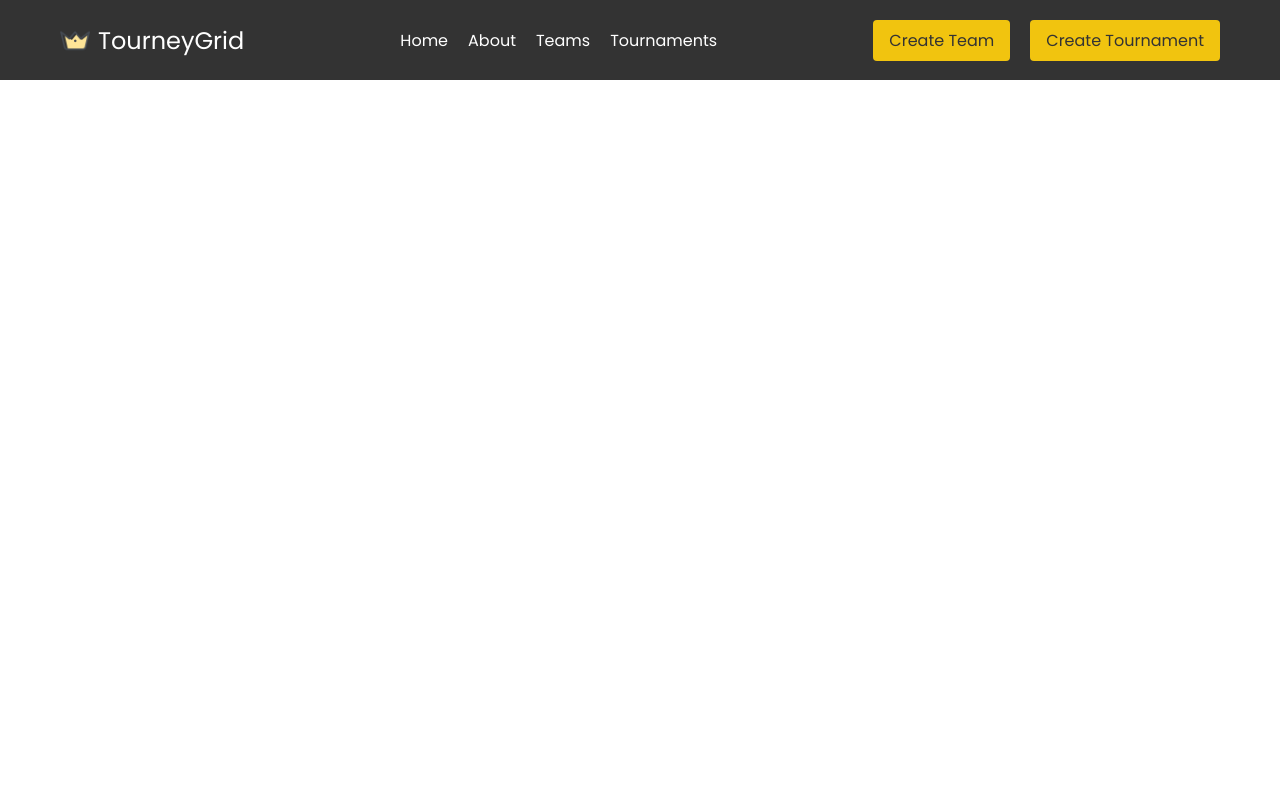
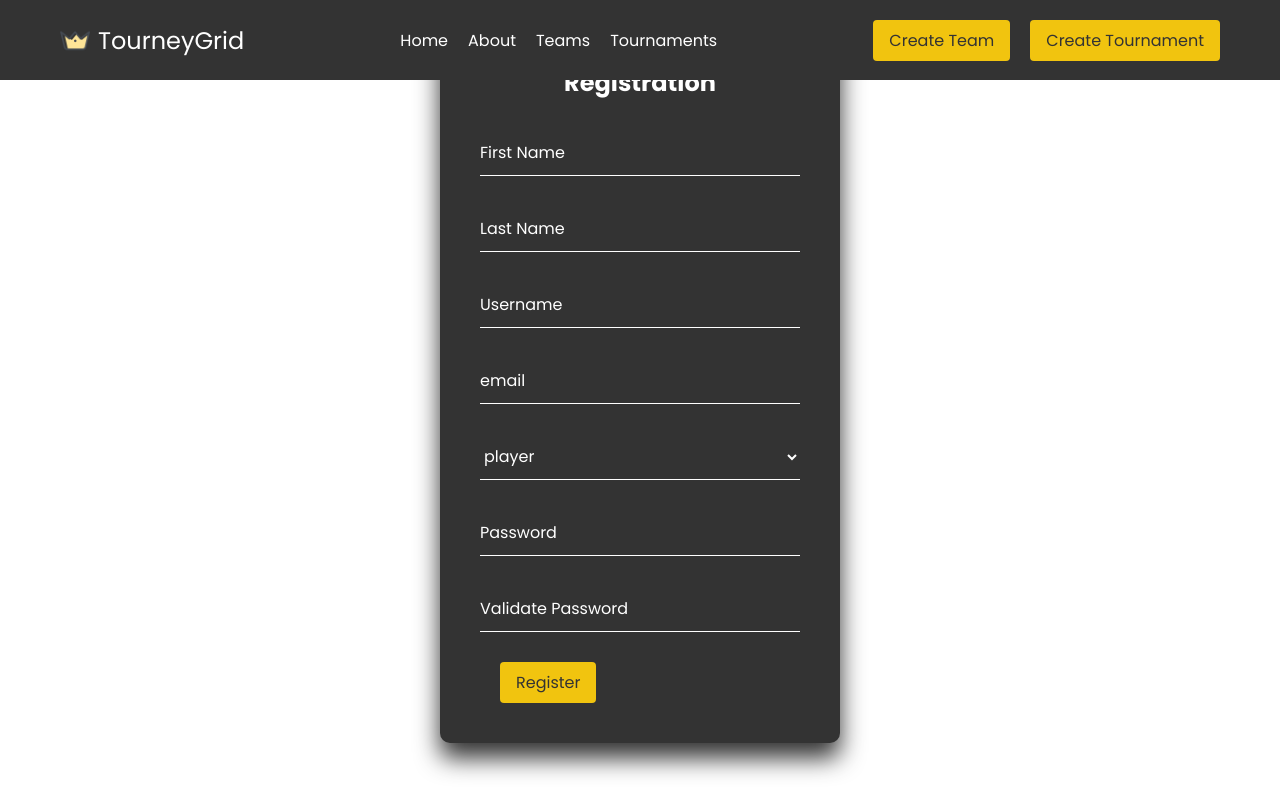
Before and after one commit to SultokTheF/TourneyGrid, a React (Create React App) app in the folder client/: page /register in a window 1280 px wide. Built offline with nearby package versions, Linux system fonts and the light colour scheme.

Commit message:
registration form created

```diff
--- a/client/src/App.tsx
+++ b/client/src/App.tsx
@@ -8,6 +8,9 @@ import TournamentListPage from './pages/Teams/TournamentListPage';
 import AddTeamPage from './pages/Teams/AddTeamPage';
 
 import AddTournamentPage from './pages/Tournaments/AddTournamentPage';
+
+import LoginPage from './pages/Authorization/LoginPage';
+import RegisterPage from './pages/Authorization/RegisterPage';
 
 import Navbar from './components/layouts/Navbar';
 
@@ -23,6 +26,9 @@ export default function App() {
         <Route path='/team/add' element={<AddTeamPage />}/>
 
         <Route path='/tournament/add' element={<AddTournamentPage />}/>
+
+        <Route path='/login' element={<LoginPage />}/>
+        <Route path='/register' element={<RegisterPage />}/>
       </Routes>
     </div>
   )
--- a/client/src/assets/global.css
+++ b/client/src/assets/global.css
@@ -45,7 +45,7 @@ body {
   padding-right: 1.5rem;
 }
 
-.login-box {
+.form-box {
   margin-top: 25%;
   position: absolute;
   top: 50%;
@@ -59,18 +59,18 @@ body {
   border-radius: 10px;
 }
 
-.login-box h2 {
+.form-box h2 {
   margin: 0 0 30px;
   padding: 0;
   color: var( --whiteColor );
   text-align: center;
 }
 
-.login-box .user-box {
+.form-box .user-box {
   position: relative;
 }
 
-.login-box .user-box input {
+.form-box .user-box input {
   width: 100%;
   padding: 10px 0;
   font-size: 16px;
@@ -82,7 +82,7 @@ body {
   background: transparent;
 }
 
-.login-box .user-box textarea {
+.form-box .user-box textarea {
   width: 100%;
   padding: 10px 0;
   font-size: 16px;
@@ -94,7 +94,7 @@ body {
   background: transparent;
 }
 
-.login-box .user-box select {
+.form-box .user-box select {
   width: 100%;
   padding: 10px 0;
   font-size: 16px;
@@ -106,7 +106,7 @@ body {
   background: transparent;
 }
 
-.login-box .user-box label {
+.form-box .user-box label {
   position: absolute;
   top:0;
   left: 0;
@@ -117,24 +117,24 @@ body {
   transition: .5s;
 }
 
-.login-box .user-box input:focus ~ label,
-.login-box .user-box input:valid ~ label {
+.form-box .user-box input:focus ~ label,
+.form-box .user-box input:valid ~ label {
   top: -20px;
   left: 0;
   color: var( --btnHoverColor );
   font-size: 12px;
 }
 
-.login-box .user-box textarea:focus ~ label,
-.login-box .user-box textarea:valid ~ label {
+.form-box .user-box textarea:focus ~ label,
+.form-box .user-box textarea:valid ~ label {
   top: -20px;
   left: 0;
   color: var( --btnHoverColor );
   font-size: 12px;
 }
 
-.login-box .user-box select:focus ~ label,
-.login-box .user-box select:valid ~ label {
+.form-box .user-box select:focus ~ label,
+.form-box .user-box select:valid ~ label {
   top: -20px;
   left: 0;
   color: var( --btnHoverColor );
--- a/client/src/helpers/endpoints.tsx
+++ b/client/src/helpers/endpoints.tsx
@@ -3,6 +3,9 @@ const BASE_URL = "http://localhost:8000/api/v1";
 const teamsEndpoint = `${BASE_URL}/teams/`;
 const matchesEndpoint = `${BASE_URL}/matches/`;
 const roundsEndpoint = `${BASE_URL}/rounds/`;
+const userEndpoints = `${BASE_URL}/users/`;
+const registerEndpoint = `${BASE_URL}/register/`;
+const loginEndpoint = `${BASE_URL}/login/`;
 const double_elimination_bracketsEndpoint = `${BASE_URL}/double_elimination_brackets/`;
 
-export { teamsEndpoint, matchesEndpoint, roundsEndpoint, double_elimination_bracketsEndpoint };
+export { teamsEndpoint, matchesEndpoint, roundsEndpoint, userEndpoints, registerEndpoint, loginEndpoint, double_elimination_bracketsEndpoint };
--- /dev/null
+++ b/client/src/modules/authorization/assets/RegisterForm.css
@@ -0,0 +1,3 @@
+.register-form {
+    margin-top: 30%;
+}
--- /dev/null
+++ b/client/src/modules/authorization/components/LoginForm.tsx
@@ -0,0 +1,11 @@
+import React from "react";
+
+const LoginForm: React.FC = () => {
+    return (
+        <>
+            Login
+        </>
+    );
+}
+
+export default LoginForm;
--- /dev/null
+++ b/client/src/modules/authorization/components/RegisterForm.tsx
@@ -0,0 +1,122 @@
+import React, { useState } from "react";
+import '../assets/RegisterForm.css';
+
+import { registerEndpoint } from "../../../helpers/endpoints";
+import axios from "axios";
+
+const RegisterForm: React.FC = () => {
+    const [firstName, setFirstName] = useState('');
+    const [lastName, setLastName] = useState('');
+    const [username, setUsername] = useState('');
+    const [email, setEmail] = useState('');
+    const [role, setRole] = useState('user');
+    const [password, setPassword] = useState('');
+    const [validatePassword, setValidatePassword] = useState('');
+
+    const handleSubmit = async ( e: React.FormEvent ) => {
+        e.preventDefault();
+
+        try {
+            if( password === validatePassword ) {
+                const response = await axios.post( registerEndpoint, {
+                    first_name: firstName,
+                    last_name: lastName,
+                    username: username,
+                    email: email,
+                    role: role,
+                    password: password
+                } )
+
+                if( response.status === 201 ) {
+                    alert("Success!")
+                    window.location.replace( '/' )
+                } else {
+                    alert( "Error!" );
+                }
+            } else {
+                alert( "Passwords are not same!" )
+            }
+        } catch( error ) {
+            alert( error );
+        }
+    }
+
+    return (
+        <>
+            <>
+                <div className="form-box register-form">
+                    <h2>Registration</h2>
+                    <form onSubmit={handleSubmit}>
+                    <div className="user-box">
+                        <input
+                        type="text"
+                        required
+                        value={firstName}
+                        onChange={(e) => setFirstName( e.target.value )}
+                        />
+                        <label>First Name</label>
+                    </div>
+                    <div className="user-box">
+                        <input
+                        type="text"
+                        required
+                        value={lastName}
+                        onChange={(e) => setLastName( e.target.value )}
+                        />
+                        <label>Last Name</label>
+                    </div>
+                    <div className="user-box">
+                        <input
+                        type="text"
+                        required
+                        value={username}
+                        onChange={(e) => setUsername( e.target.value )}
+                        />
+                        <label>Username</label>
+                    </div>
+                    <div className="user-box">
+                        <input
+                        type="email"
+                        required
+                        value={email}
+                        onChange={(e) => setEmail( e.target.value )}
+                        />
+                        <label>email</label>
+                    </div>
+                    <div className="user-box">
+                        <select
+                            required
+                            value={role}
+                            onChange={(e) => setRole(e.target.value)}
+                        >
+                            <option value="user">player</option>
+                            <option value="moderator">tournament moderator</option>
+                        </select>
+                    </div>
+                    <div className="user-box">
+                        <input
+                        type="password"
+                        required
+                        value={password}
+                        onChange={(e) => setPassword( e.target.value )}
+                        />
+                        <label>Password</label>
+                    </div>
+                    <div className="user-box">
+                        <input
+                        type="password"
+                        required
+                        value={validatePassword}
+                        onChange={(e) => setValidatePassword( e.target.value )}
+                        />
+                        <label>Validate Password</label>
+                    </div>
+                    <button className="button">Register</button>
+                    </form>
+                </div>
+            </>
+        </>
+    );
+}
+
+export default RegisterForm;
--- /dev/null
+++ b/client/src/modules/authorization/index.ts
@@ -0,0 +1,4 @@
+import LoginForm from "./components/LoginForm";
+import RegisterForm from "./components/RegisterForm";
+
+export { LoginForm, RegisterForm };
--- a/client/src/modules/team/components/Forms/AddTeam.tsx
+++ b/client/src/modules/team/components/Forms/AddTeam.tsx
@@ -29,7 +29,7 @@ const AddTeam: React.FC = () => {
 
   return (
     <>
-      <div className="login-box">
+      <div className="form-box">
         <h2>Team Registration</h2>
         <form onSubmit={handleSubmit}>
           <div className="user-box">
--- a/client/src/modules/tournament/components/AddTournamentForm.tsx
+++ b/client/src/modules/tournament/components/AddTournamentForm.tsx
@@ -23,7 +23,7 @@ const AddTournamentForm: React.FC = () => {
 
   return (
     <>
-      <div className="login-box">
+      <div className="form-box">
         <h2>Tournament Registration</h2>
         <form>
           <div className="user-box">
--- /dev/null
+++ b/client/src/pages/Authorization/LoginPage.tsx
@@ -0,0 +1,12 @@
+import React from "react";
+import { LoginForm } from "../../modules/authorization";
+
+const LoginPage: React.FC = () => {
+    return (
+        <>
+            <LoginForm/>
+        </>
+    );
+}
+
+export default LoginPage;
--- /dev/null
+++ b/client/src/pages/Authorization/RegisterPage.tsx
@@ -0,0 +1,12 @@
+import React from "react";
+import { RegisterForm } from "../../modules/authorization";
+
+const RegisterPage: React.FC = () => {
+    return (
+        <>
+            <RegisterForm/>
+        </>
+    );
+}
+
+export default RegisterPage;
```
Also changed, not shown: client/src/pages/router.tsx (added, +12 -0 lines).
